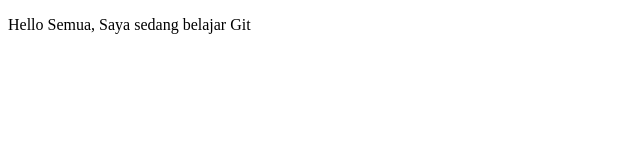
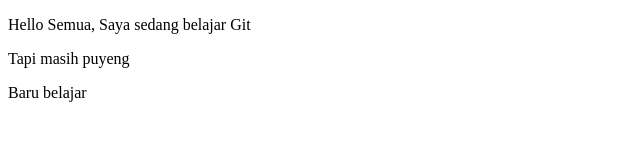
Before and after one commit to Mukhlis3/coba-git, a plain HTML site: page index.html in a window 1280 px wide. Shown: the whole page, without its empty margins (0-640 px from the left). Drawn offline with Linux system fonts and the light colour scheme.

Commit message:
tambah kode baris ke-9

```diff
--- a/index.html
+++ b/index.html
@@ -7,5 +7,7 @@
     </head>
     <body>
         <p>Hello Semua, Saya sedang belajar Git</p>
+        <p>Tapi masih puyeng</p>
+        <p>Baru belajar</p>
     </body>
 </html>
```
